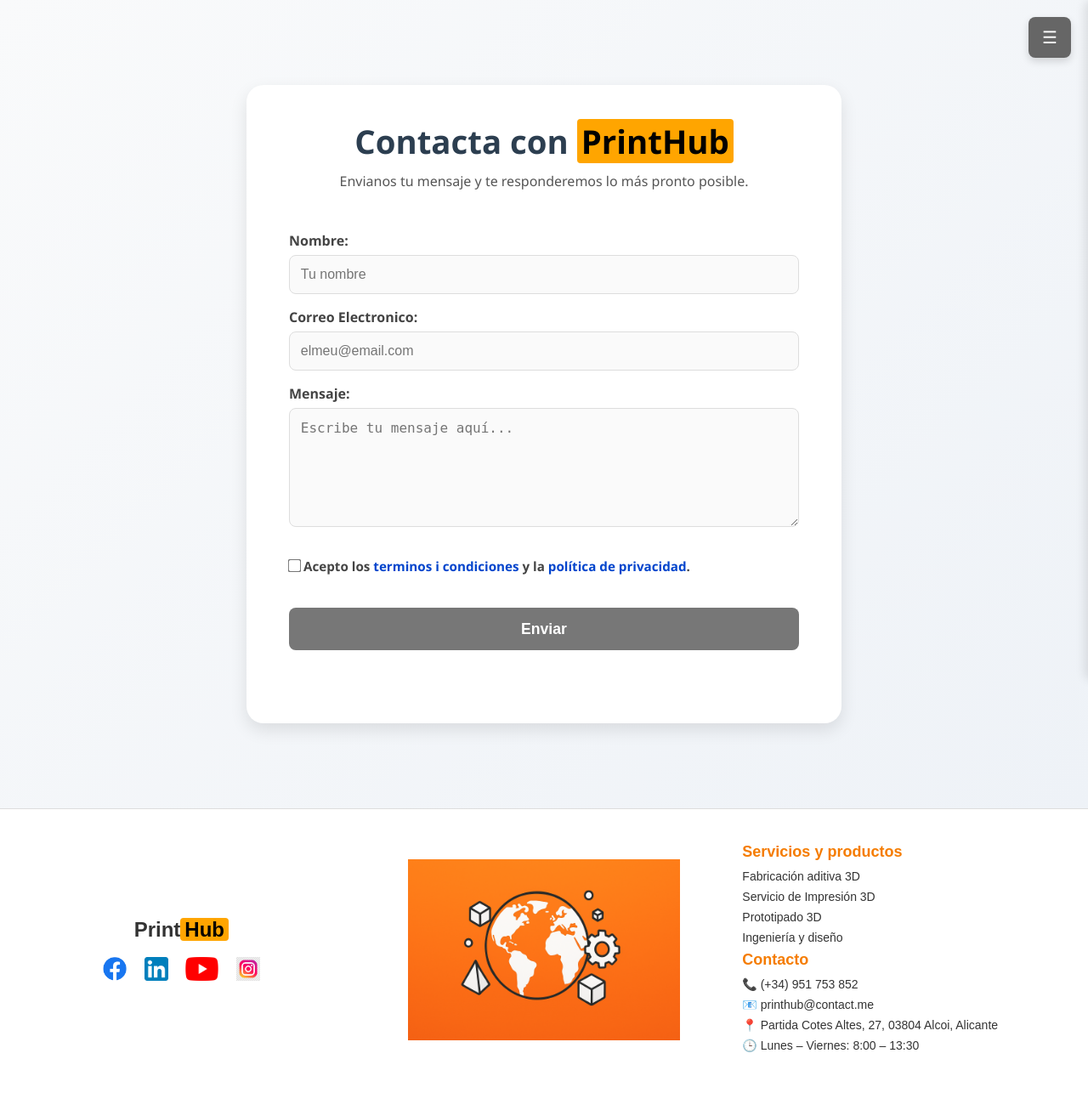
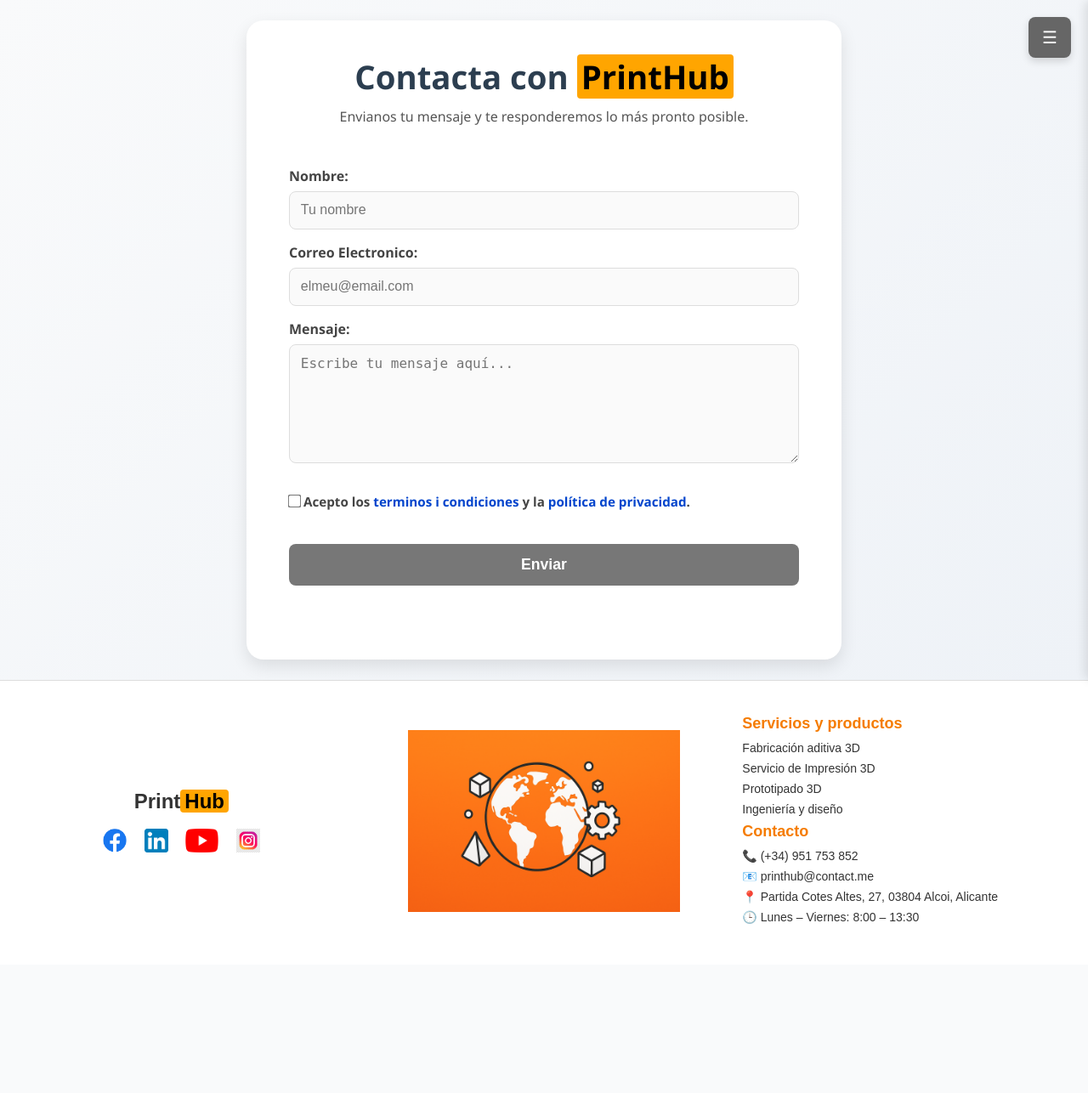
Before and after one commit to PRJ-INTERMODULAR-PEDRO-JOAN/Ecommerce-PrintHub, a PHP site: page /src/form.html in a window 1280 px wide. Shown: the whole page at 85% size. After the commit the page ends 1087 px from the top, so only its background shows below. Run offline with PHP 8.4, Linux system fonts and the light colour scheme.

Commit message:
Formulario

```diff
--- a/Entorno-Cliente/src/css/formstyle.css
+++ b/Entorno-Cliente/src/css/formstyle.css
@@ -130,11 +130,11 @@ body {
 ================================ */
 .form-container {
   display: flex;
-  justify-content: center;
-  align-items: flex-start;
-  padding: 100px 20px;
+  justify-content: center;  /* Centra horizontalmente */
+  align-items: center;      /* Centra verticalmente */
+  padding: 0 20px;          /* Quita el padding superior que empuja la card hacia abajo */
+  min-height: 100vh;        /* Hace que ocupe toda la altura de la ventana */
   background: linear-gradient(135deg, #f9fafb 0%, #eef2f7 100%);
-  min-height: 100vh;
 }
 
 .contact-section {
@@ -146,6 +146,7 @@ body {
   width: 100%;
   animation: fadeInUp 0.8s ease;
 }
+
 
 .contact-section h1 {
   text-align: center;
```
